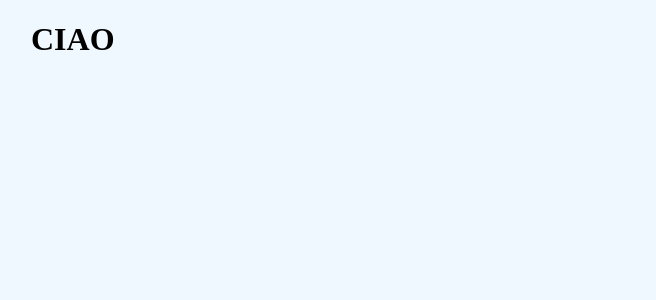
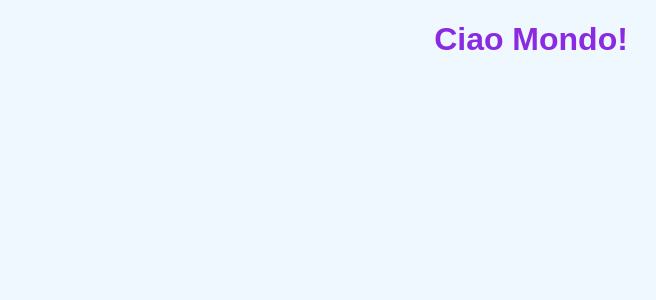
Before and after one commit to emilianogastaldo/vite-hello-world, a Vue app: page / in a window 1280 px wide. Shown: the top 300 px of the page, without its empty margins (109-765 px from the left). Built offline with nearby package versions, Linux system fonts and the light colour scheme.

Commit message:
added coments and css

```diff
--- a/src/components/ViteHello.vue
+++ b/src/components/ViteHello.vue
@@ -1,11 +1,22 @@
 <script>
+// Qui metto la logica del componenete
 export default {
     name: 'ViteHello'
 }
 </script>
 
 <template>
-    <h1>CIAO</h1>
+    <!-- Qui metto la struttura html del componente -->
+    <main>
+        <h1>Ciao Mondo!</h1>
+    </main>
 </template>
 
-<style></style>
+<style scoped>
+/* Qui metto lo stile specifico del componente */
+h1 {
+    color: blueviolet;
+    font-family: Arial, Helvetica, sans-serif;
+    text-align: center;
+}
+</style>
```
